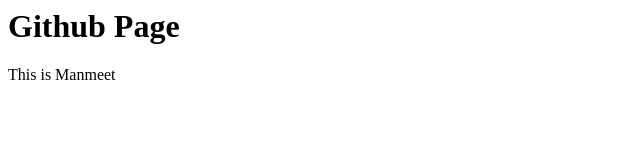
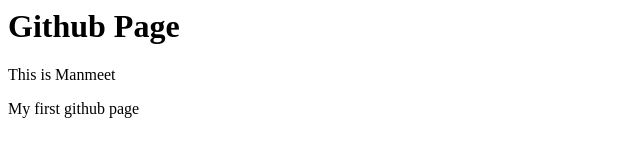
Before and after one commit to manmeet01/AWT, a plain HTML site: page index.html in a window 1280 px wide. Shown: the whole page, without its empty margins (0-640 px from the left). Drawn offline with Linux system fonts and the light colour scheme.

Commit message:
Update index.html

```diff
--- a/index.html
+++ b/index.html
@@ -1,2 +1,3 @@
 <h1>Github Page</h1>
 <p>This is Manmeet</p>
+<p>My first github page</p>
```
